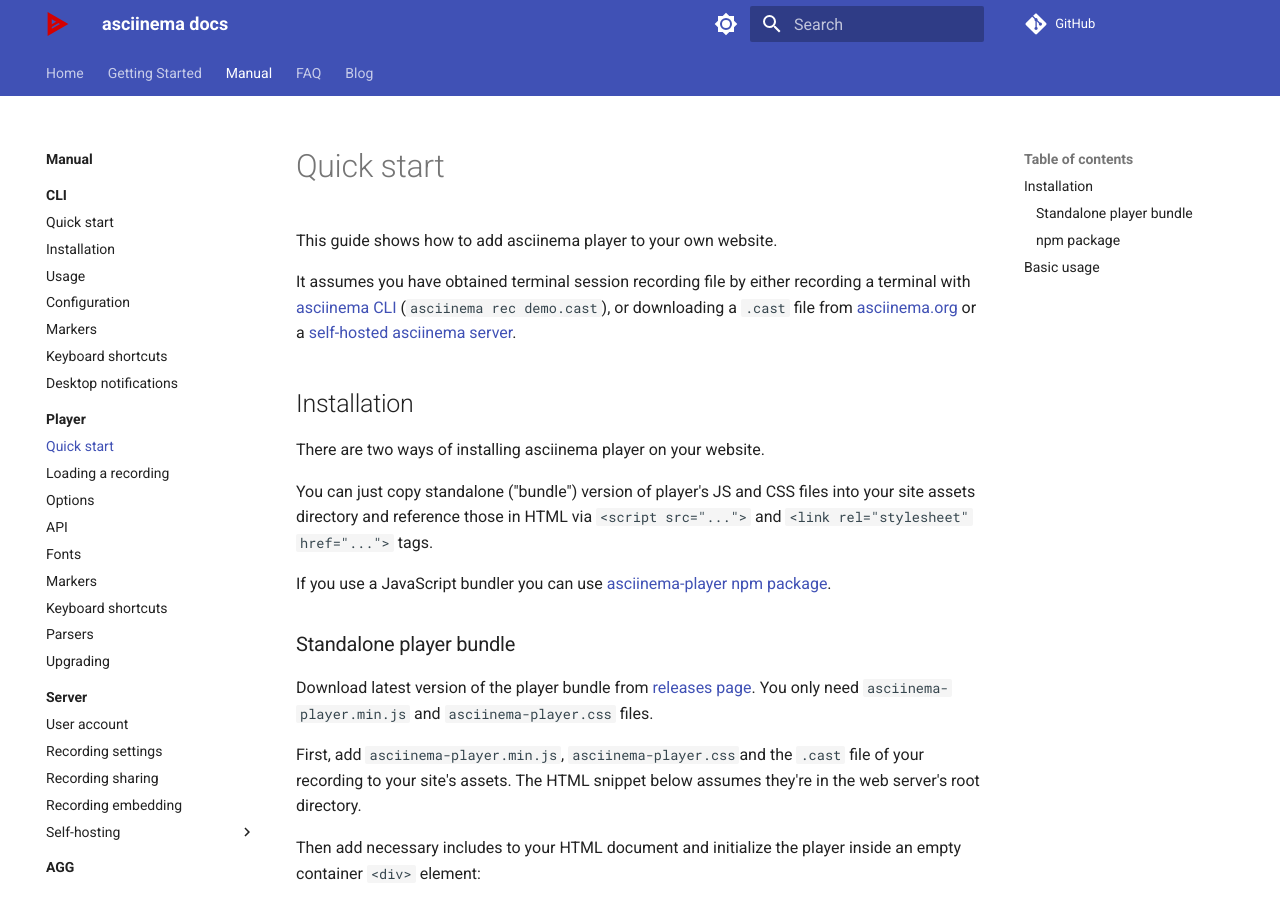
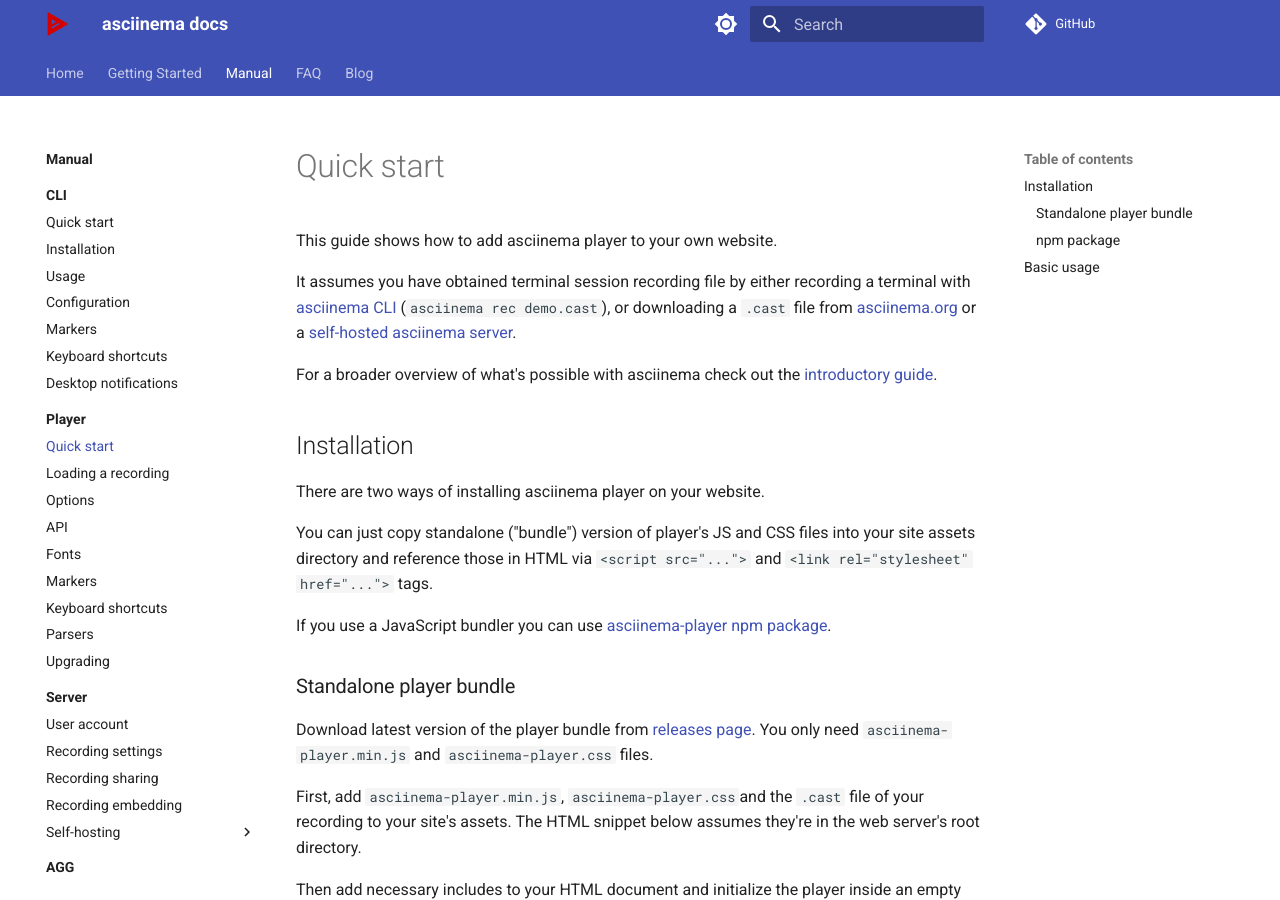
Before and after one commit to ofek/asciinema.github.io, an MkDocs documentation site: the page built from docs/manual/player/quick-start.md, in a window 1280 px wide and 900 px high. Built offline with MkDocs 1.6.1 and Material for MkDocs 9.7.7, drawn with Linux system fonts in a browser that asks for light colours; comment, search, counter and statistics services are not loaded.

Commit message:
Update quick start in player manual

```diff
--- a/docs/manual/player/quick-start.md
+++ b/docs/manual/player/quick-start.md
@@ -6,6 +6,9 @@
 recording a terminal with [asciinema CLI](../../cli/) (`asciinema rec demo.cast`), or
 downloading a `.cast ` file from [asciinema.org](https://asciinema.org) or a
   [self-hosted asciinema server](../../server/self-hosting/).
+
+For a broader overview of what's possible with asciinema check out the
+[introductory guide](../../../getting-started/).
 
 ## Installation
 
```
